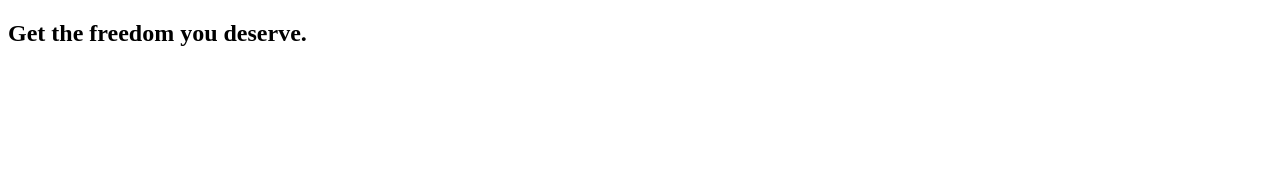
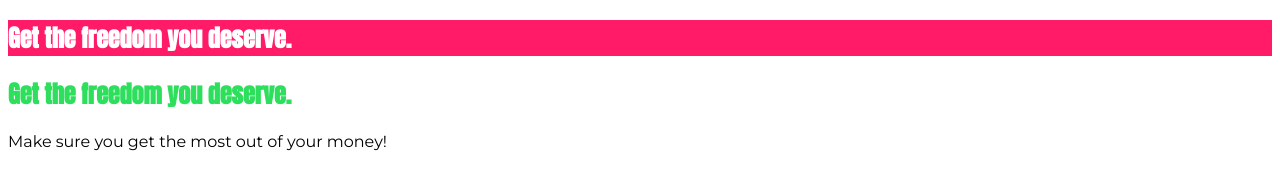
Before and after one commit to brunolegario/css-complete-max, a plain HTML site: page uhost/index.html in a window 1280 px wide. Drawn offline with Linux system fonts and the light colour scheme.

Commit message:
section 2 finished

```diff
--- a/uhost/index.html
+++ b/uhost/index.html
@@ -5,11 +5,19 @@
         <meta http-equiv="X-UA-Compatible" content="ie-edge">
         <title>uHost</title>
         <link rel="shortcut icon" href="favicon.png">
+
+        <link href="https://fonts.googleapis.com/css?family=Anton" rel="stylesheet">
+        <link href="https://fonts.googleapis.com/css?family=Montserrat:400,700" rel="stylesheet">
+        <link rel="stylesheet" href="main.css">
     </head>
     <body>
         <main>
-            <section>
+            <section id="product-overview">
                 <h1>Get the freedom you deserve.</h1>
+            </section>
+            <section id="plans">
+                <h1 class="section-title">Get the freedom you deserve.</h1>
+                <p>Make sure you get the most out of your money!</p>
             </section>
         </main>
     </body>
--- /dev/null
+++ b/uhost/main.css
@@ -0,0 +1,16 @@
+body {
+    font-family: 'Montserrat', sans-serif;
+}
+
+#product-overview {
+    background: #ff1b68;
+}
+
+h1 {
+    color: white;
+    font-family: 'Anton', sans-serif;
+}
+
+.section-title {
+    color: #2ddf5c;
+}
```
